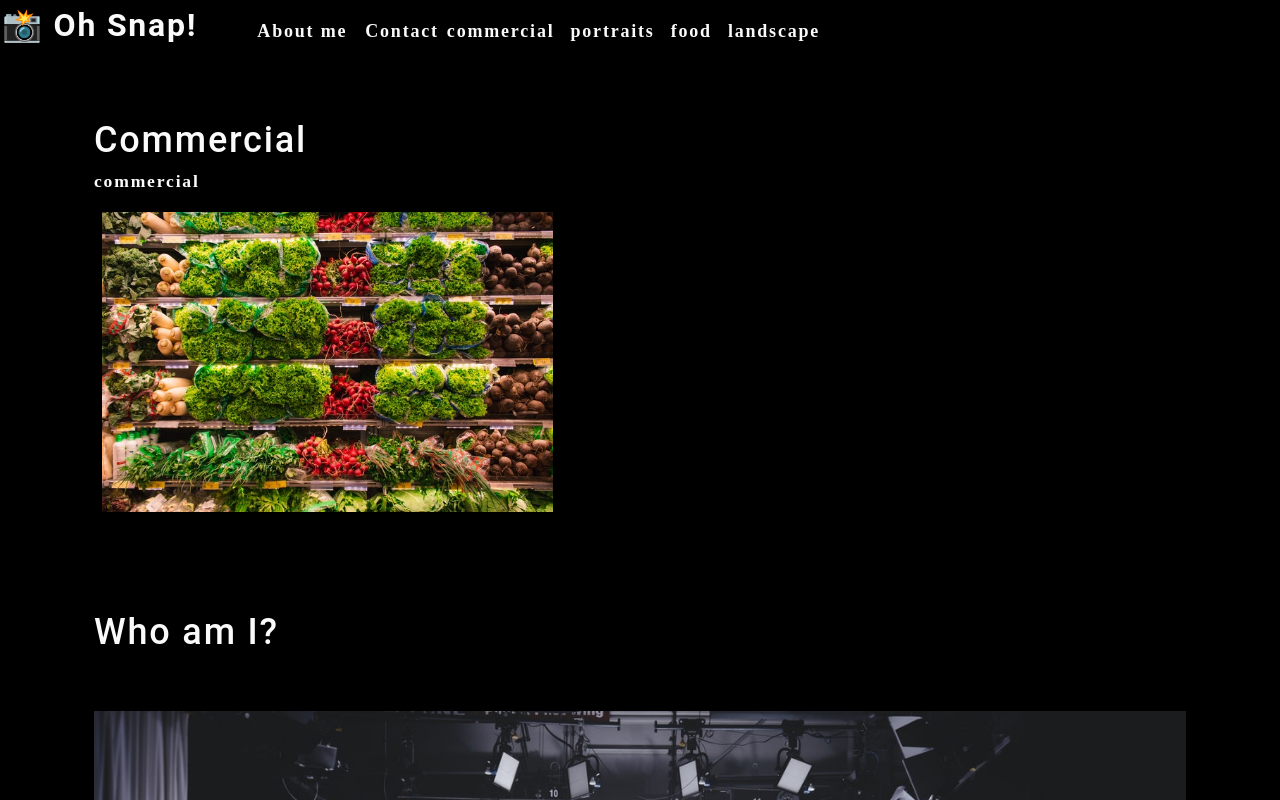
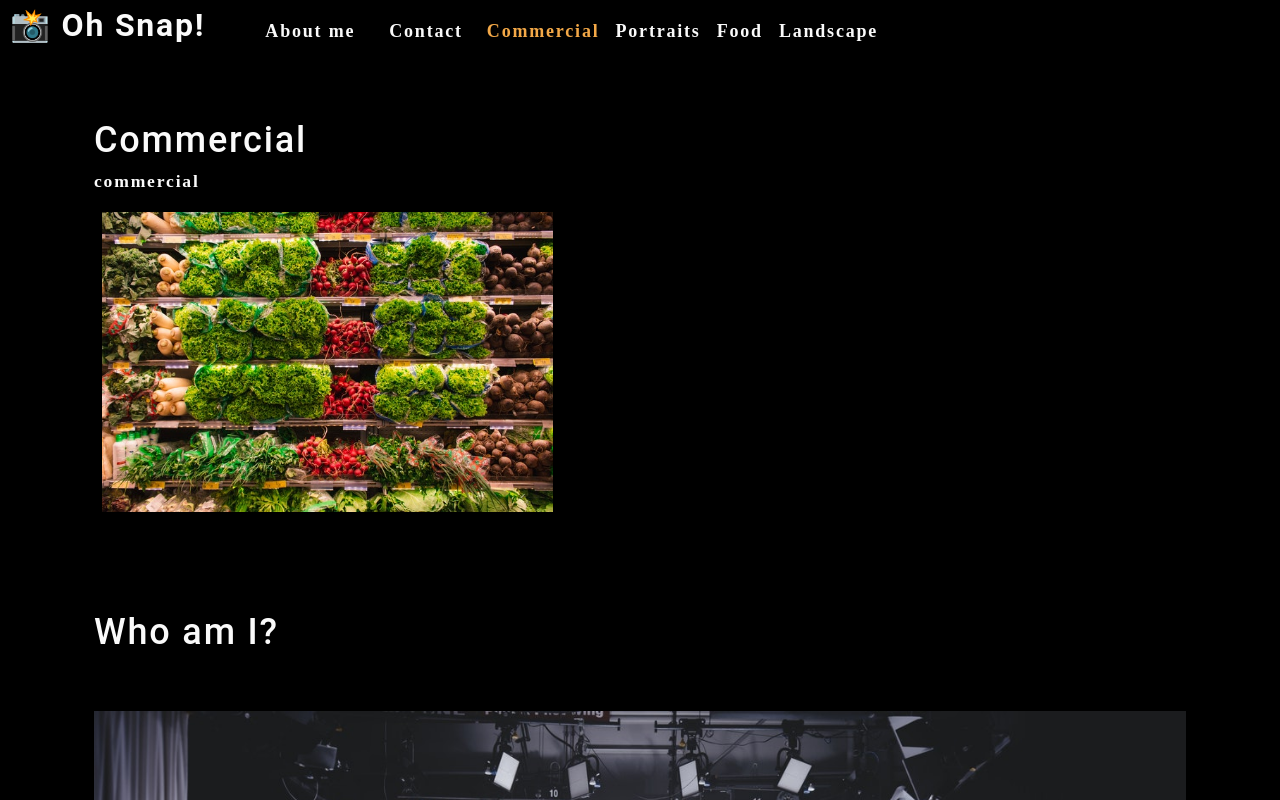
Before and after one commit to joshacross/photo-port, a React (Create React App) app: page / in a window 1280 px wide. Shown: the top 800 px of the page. Built offline with nearby package versions, Linux system fonts and the light colour scheme.

Commit message:
conditionally rendered components using  hooks

```diff
--- a/src/App.js
+++ b/src/App.js
@@ -1,17 +1,33 @@
-import React from 'react';
-// import logo from './logo.svg';
-import './App.css';
+import React, { useState } from 'react';
+import Nav from './components/Nav';
 import About from './components/About';
-import Nav from './components/Nav';
 import Gallery from './components/Gallery';
 
 function App() {
+  const [categories] = useState([
+    {
+      name: 'commercial',
+      description: 'Photos of grocery stores, food trucks, and other commercial projects',
+    },
+    { name: 'portraits', description: 'Portraits of people in my life' },
+    { name: 'food', description: 'Delicious delicacies' },
+    { name: 'landscape', description: 'Fields, farmhouses, waterfalls, and the beauty of nature' },
+  ]);
+
+  const [currentCategory, setCurrentCategory] = useState(categories[0]);
+
   return (
     <div>
-      <Nav />
+      <Nav
+        categories={categories}
+        setCurrentCategory={setCurrentCategory}
+        currentCategory={currentCategory}
+      ></Nav>
       <main>
-        <Gallery />
-        <About />
+        <div>
+          <Gallery></Gallery>
+          <About></About>
+        </div>
       </main>
     </div>
   );
--- a/src/components/Nav/index.js
+++ b/src/components/Nav/index.js
@@ -1,51 +1,47 @@
-import React from 'react';
+import React, { useEffect } from 'react';
+import { capitalizeFirstLetter } from '../../utils/helpers';
 
-const Nav = () => {
+function Nav(props) {
+  const {
+    categories = [],
+    setCurrentCategory,
+    currentCategory,
+  } = props;
 
-    const categories = [
-        {
-          name: "commercial",
-          description:
-            "Photos of grocery stores, food trucks, and other commercial projects",
-        },
-        { name: "portraits", description: "Portraits of people in my life" },
-        { name: "food", description: "Delicious delicacies" },
-        {
-          name: "landscape",
-          description: "Fields, farmhouses, waterfalls, and the beauty of nature",
-        },
-      ];
-
-    function categorySelected(name) {
-        console.log(`${name} clicked`);
-    }
-
-    // const categorySelected = (name) => {
-    //     console.log(`${name} clicked`)
-    // }
+  useEffect(() => {
+    document.title = capitalizeFirstLetter(currentCategory.name);
+  }, [currentCategory]);
 
   return (
-        <header className="flex-row">
+    <header className="flex-row px-1">
       <h2>
-                <a href="/">
-                    <span role="img" aria-label="camera">📸</span> Oh Snap!
+        <a data-testid="link" href="/">
+          <span role="img" aria-label="camera"> 📸</span> Oh Snap!
         </a>
       </h2>
       <nav>
         <ul className="flex-row">
           <li className="mx-2">
-                        <a href="#about">
+            <a data-testid="about" href="#about">
               About me
             </a>
           </li>
-                    <li>
+          <li className="mx-2">
             <span>Contact</span>
           </li>
           {categories.map((category) => (
-                        <li className="mx-1"
-                        key={category.name}>
-                            <span onClick={categorySelected} >
-                                {category.name}
+            <li
+              className={`mx-1 ${
+                currentCategory.name === category.name && 'navActive'
+                }`}
+              key={category.name}
+            >
+              <span
+                onClick={() => {
+                  setCurrentCategory(category)
+                }}
+              >
+                {capitalizeFirstLetter(category.name)}
               </span>
             </li>
           ))}
```
Lines whose indentation alone changed are shown as unchanged.
